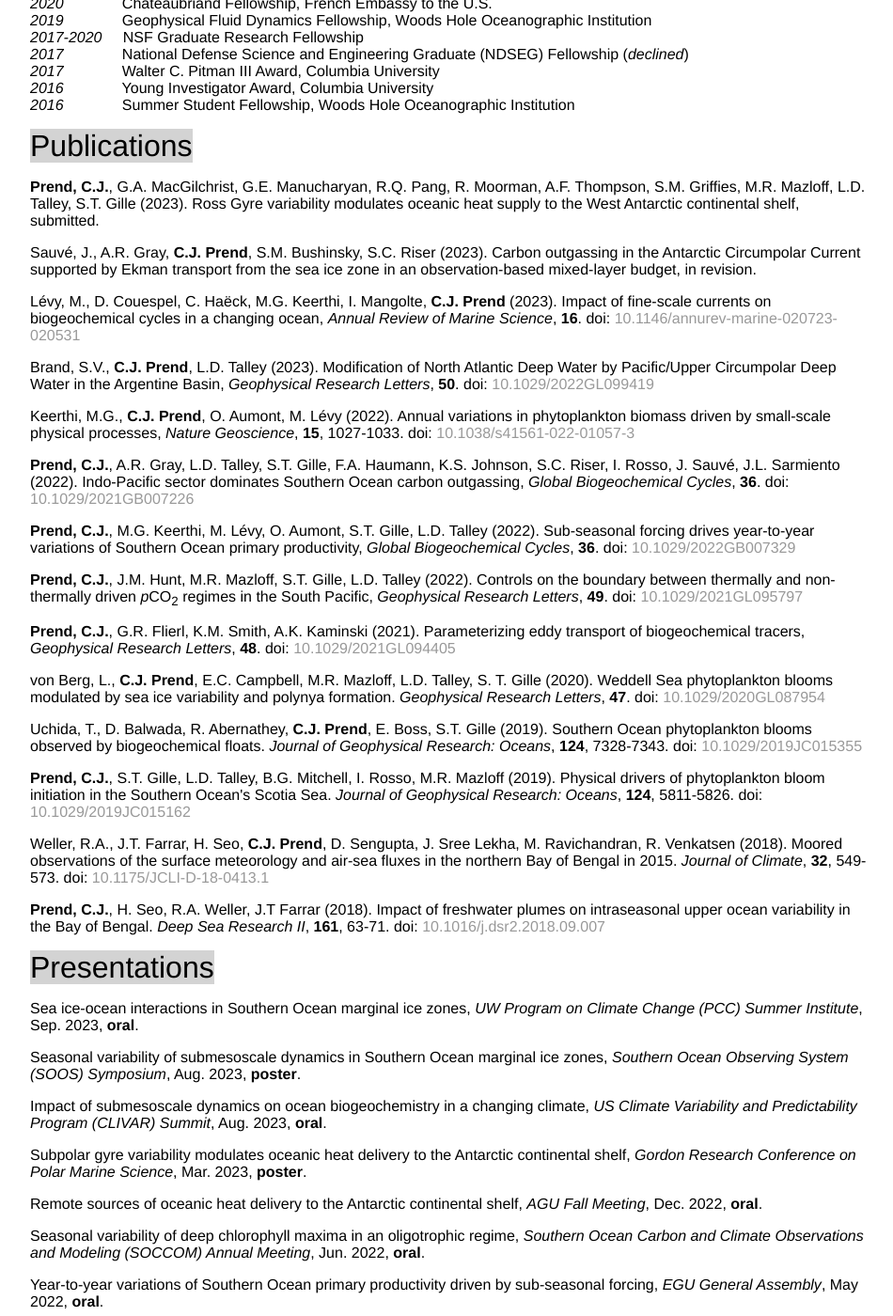
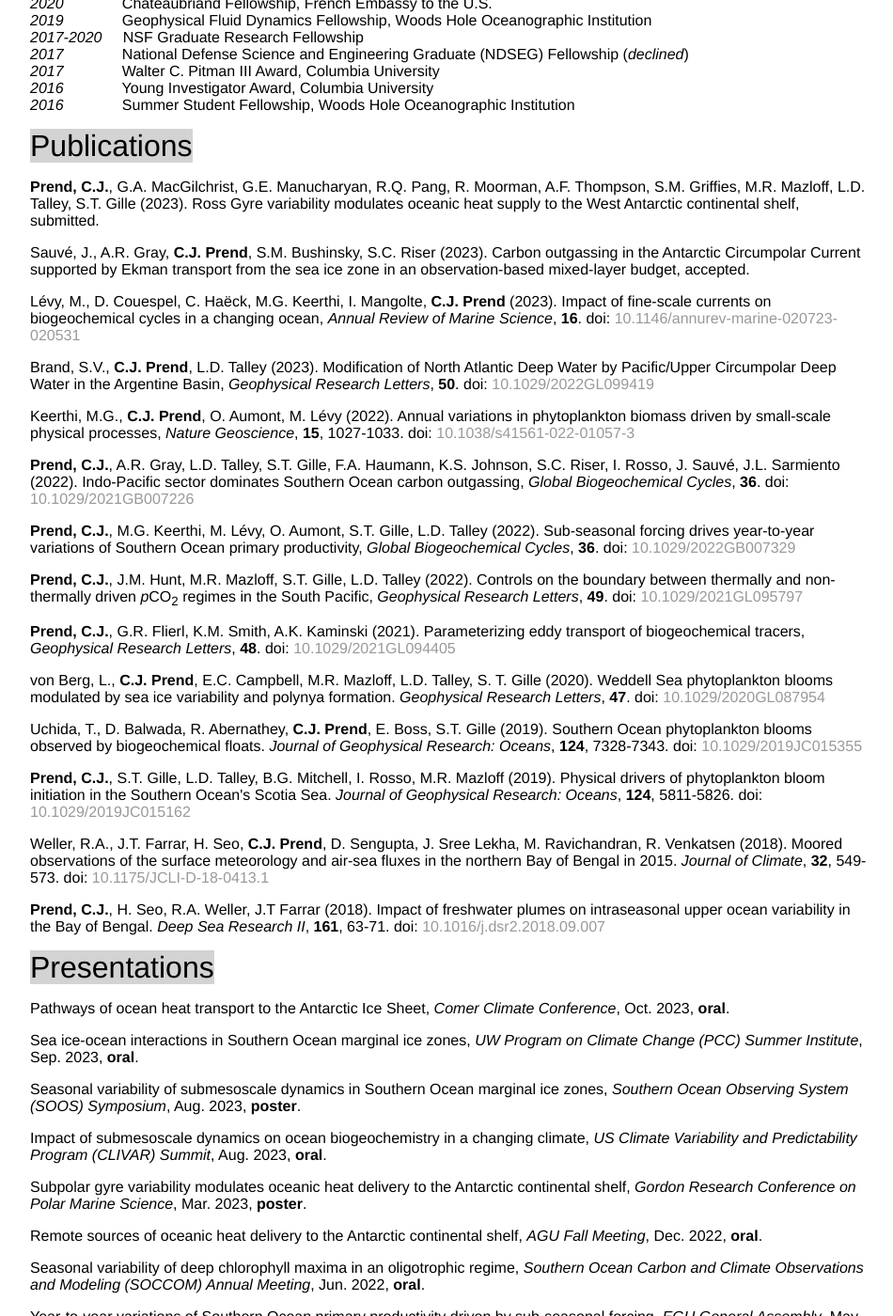
Before and after one commit to cprend/cprend.github.io, a Jekyll site: the page cv/index.html, which Jekyll copies as it is, in a window 1280 px wide and 1400 px high, scrolled down 504 px. Shown: the whole window at 94% size, without its empty margins (160-1110 px from the left). Built offline with Jekyll 4.4.1, drawn with Linux system fonts in a browser that asks for light colours.

Commit message:
Update index.html

```diff
--- a/cv/index.html
+++ b/cv/index.html
@@ -38,7 +38,7 @@
 		<em>2016</em> &nbsp;&nbsp;&nbsp;&nbsp;&nbsp;&nbsp;&nbsp;&nbsp;&nbsp;&nbsp;&nbsp;&nbsp; Summer Student Fellowship, Woods Hole Oceanographic Institution</p>
 		<p1>Publications</p1>
 		<p><b>Prend, C.J.</b>, G.A. MacGilchrist, G.E. Manucharyan, R.Q. Pang, R. Moorman, A.F. Thompson, S.M. Griffies, M.R. Mazloff, L.D. Talley, S.T. Gille (2023). Ross Gyre variability modulates oceanic heat supply to the West Antarctic continental shelf, submitted.</p>
-		<p>Sauv&eacute, J., A.R. Gray, <b>C.J. Prend</b>, S.M. Bushinsky, S.C. Riser (2023). Carbon outgassing in the Antarctic Circumpolar Current supported by Ekman transport from the sea ice zone in an observation-based mixed-layer budget, in revision.</p>
+		<p>Sauv&eacute, J., A.R. Gray, <b>C.J. Prend</b>, S.M. Bushinsky, S.C. Riser (2023). Carbon outgassing in the Antarctic Circumpolar Current supported by Ekman transport from the sea ice zone in an observation-based mixed-layer budget, accepted.</p>
 		<p>L&eacutevy, M., D. Couespel, C. Ha&eumlck, M.G. Keerthi, I. Mangolte, <b>C.J. Prend</b> (2023). Impact of fine-scale currents on biogeochemical cycles in a changing ocean, <em>Annual Review of Marine Science</em>, <b>16</b>.  doi: <a href="https://www.annualreviews.org/doi/abs/10.1146/annurev-marine-020723-020531">10.1146/annurev-marine-020723-020531</a></p>
 		<p>Brand, S.V., <b>C.J. Prend</b>, L.D. Talley (2023). Modification of North Atlantic Deep Water by Pacific/Upper Circumpolar Deep Water in the Argentine Basin, <em>Geophysical Research Letters</em>, <b>50</b>. doi: <a href="https://agupubs.onlinelibrary.wiley.com/doi/abs/10.1029/2022GL099419">10.1029/2022GL099419</a></p>
 		<p>Keerthi, M.G., <b>C.J. Prend</b>, O. Aumont, M. L&eacutevy (2022). Annual variations in phytoplankton biomass driven by small-scale physical processes, <em>Nature Geoscience</em>, <b>15</b>, 1027-1033. doi: <a href="https://www.nature.com/articles/s41561-022-01057-3">10.1038/s41561-022-01057-3</a></p>
@@ -57,6 +57,7 @@
 		<p><b>Prend, C.J.</b>, H. Seo, R.A. Weller, J.T Farrar (2018). Impact of freshwater plumes on intraseasonal
 		upper ocean variability in the Bay of Bengal. <em>Deep Sea Research II</em>, <b>161</b>, 63-71. doi: <a href="https://www.sciencedirect.com/science/article/pii/S0967064517304010?via%3Dihub">10.1016/j.dsr2.2018.09.007</a></p>
 		<p1>Presentations</p1>
+		<p>Pathways of ocean heat transport to the Antarctic Ice Sheet, <em>Comer Climate Conference</em>, Oct. 2023, <b>oral</b>.</p>
 		<p>Sea ice-ocean interactions in Southern Ocean marginal ice zones, <em>UW Program on Climate Change (PCC) Summer Institute</em>, Sep. 2023, <b>oral</b>.</p>
 		<p>Seasonal variability of submesoscale dynamics in Southern Ocean marginal ice zones, <em>Southern Ocean Observing System (SOOS) Symposium</em>, Aug. 2023, <b>poster</b>.</p>
 		<p>Impact of submesoscale dynamics on ocean biogeochemistry in a changing climate, <em>US Climate Variability and Predictability Program (CLIVAR) Summit</em>, Aug. 2023, <b>oral</b>.</p>
```
